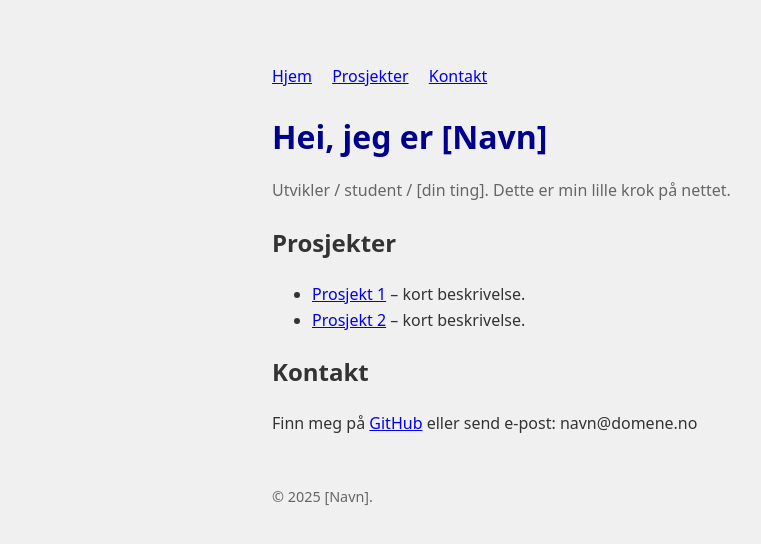
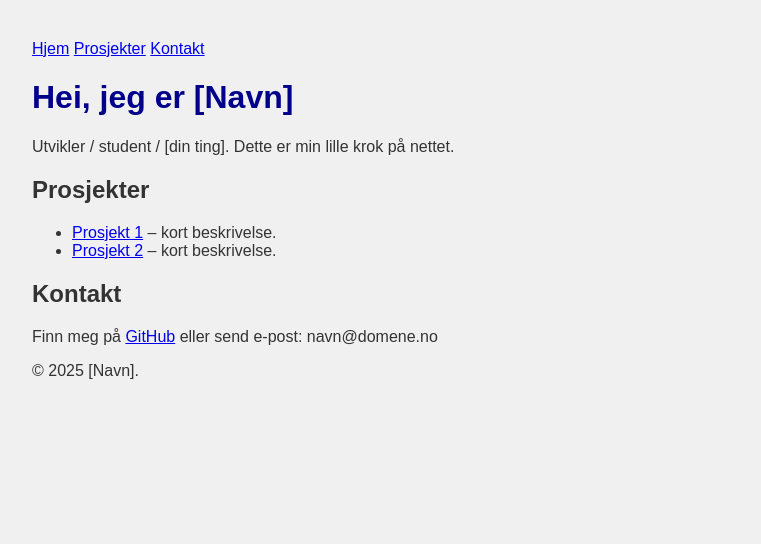
Before and after one commit to RobotDude1/robotdude1.github.io, a plain HTML site: page index.html in a window 1280 px wide. Shown: the whole page, without its empty margins (8-769 px from the left). Drawn offline with Linux system fonts and the light colour scheme.

Commit message:
Update index.html

```diff
--- a/index.html
+++ b/index.html
@@ -4,14 +4,7 @@
     <link rel="stylesheet" href="style.css">
     <meta charset="utf-8" />
     <meta name="viewport" content="width=device-width, initial-scale=1" />
-    <title>Hei! Jeg er [Navnet ditt]</title>
-    <style>
-      body { font-family: system-ui, sans-serif; max-width: 720px; margin: 4rem auto; padding: 0 1rem; line-height: 1.6; }
-      nav a { margin-right: 1rem; }
-      h1 { margin-bottom: .25rem; }
-      .muted { color: #666; }
-      footer { margin-top: 3rem; font-size: .9rem; color: #666; }
-    </style>
+    <title>Hei! Jeg er David</title>
   </head>
   <body>
     <nav>
```
